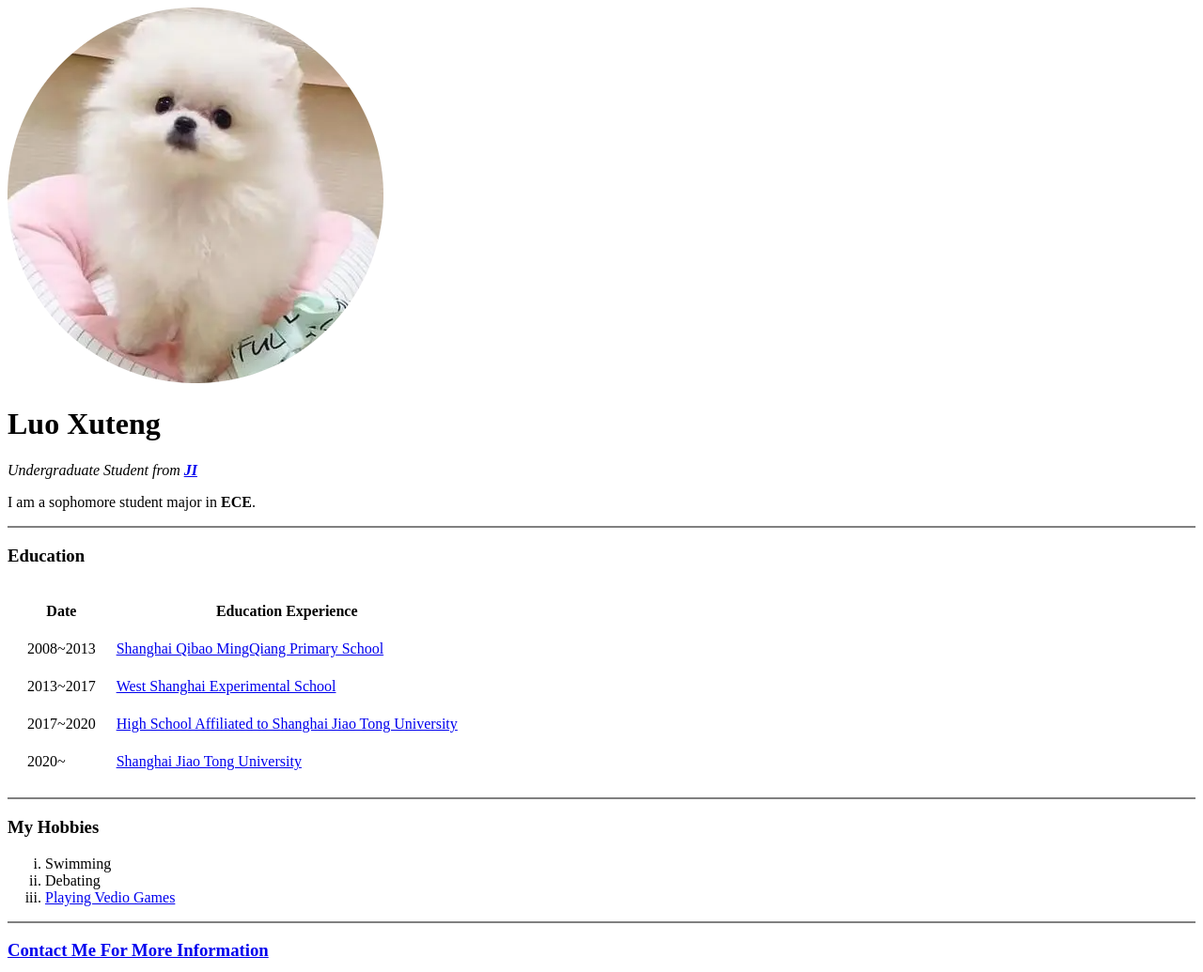
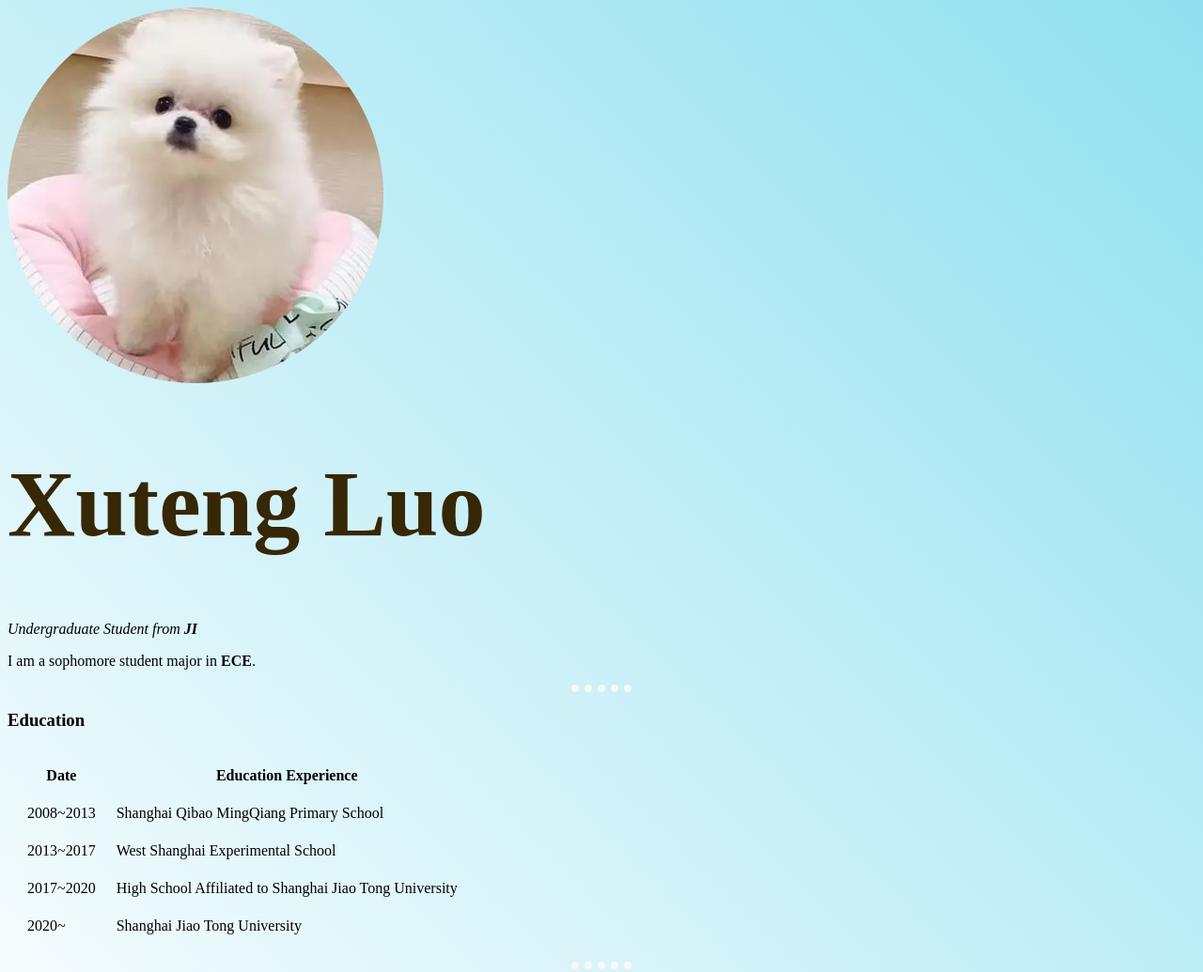
Before and after one commit to XttZjj/CV, a plain HTML site: page index.html in a window 1280 px wide. Shown: the top 1035 px of the page at 94% size. Drawn offline with Linux system fonts and the light colour scheme.

Commit message:
Add files via upload
second version of my personal website

```diff
--- /dev/null
+++ b/css/style.css
@@ -0,0 +1,25 @@
+body {
+  background-image: linear-gradient(45deg, white, #90E0EF);
+}
+
+hr {
+  border-style: none;
+  border-top-style: dotted;
+  border-color: #FBF8F1;
+  border-width: 8px;
+  width: 5%;
+}
+
+.Name {
+  color: #362706;
+  font-size: 100px;
+}
+
+a:hover {
+  color: #FF9F45;
+}
+
+a {
+  text-decoration: none;
+  color: black;
+}
--- a/index.html
+++ b/index.html
@@ -4,15 +4,16 @@
 <head>
   <meta charset="utf-8">
   <title>Xuteng's Personal Site</title>
+  <link rel="stylesheet" href="css/style.css">
 </head>
 
 <body>
   <img src="portrait.png" alt="Portrait of Happpy Xuteng">
-  <h1>Luo Xuteng</h1>
+  <h1 class="Name">Xuteng Luo</h1>
   <p><em>Undergraduate Student from <strong><a href="https://www.ji.sjtu.edu.cn/">JI</a></strong></em>
   </p>
   <p>I am a sophomore student major in <strong>ECE</strong>.</p>
-  <hr noshade>
+  <hr>
   <h3>Education</h3>
   <table cellspacing = "20">
     <thead>
@@ -40,14 +41,14 @@
       </tr>
     </tbody>
   </table>
-  <hr noshade>
+  <hr>
   <h3>My Hobbies</h3>
   <ol type="i">
     <li>Swimming</li>
     <li>Debating</li>
     <li><a href="https://www.bilibili.com/video/BV1kJ411V713?spm_id_from=333.999.0.0">Playing Vedio Games</a></li>
   </ol>
-  <hr noshade>
+  <hr>
   <h3><a href="personal contact.html">Contact Me For More Information</a></h3>
   <h3><a href="#">Jump to the Top</a></h3>
 </body>
```
Also changed, not shown: personal contact.html (+1 -0 lines).
